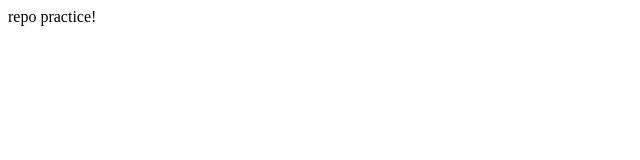
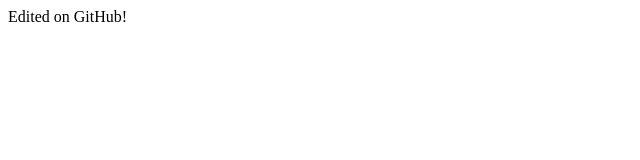
Before and after one commit to charlesproctor/git-course-repo, a website: page index.html in a window 1280 px wide. Shown: the full height of the page, 0-640 px from the left. Drawn offline with Linux system fonts and the light colour scheme.

Commit message:
edited on GitHub

```diff
--- a/index.html
+++ b/index.html
@@ -1,6 +1,6 @@
 <!DOCTYPE html>
 <html>
     <body>
-        repo practice!
+        Edited on GitHub!
     </body>
 </html>
```
